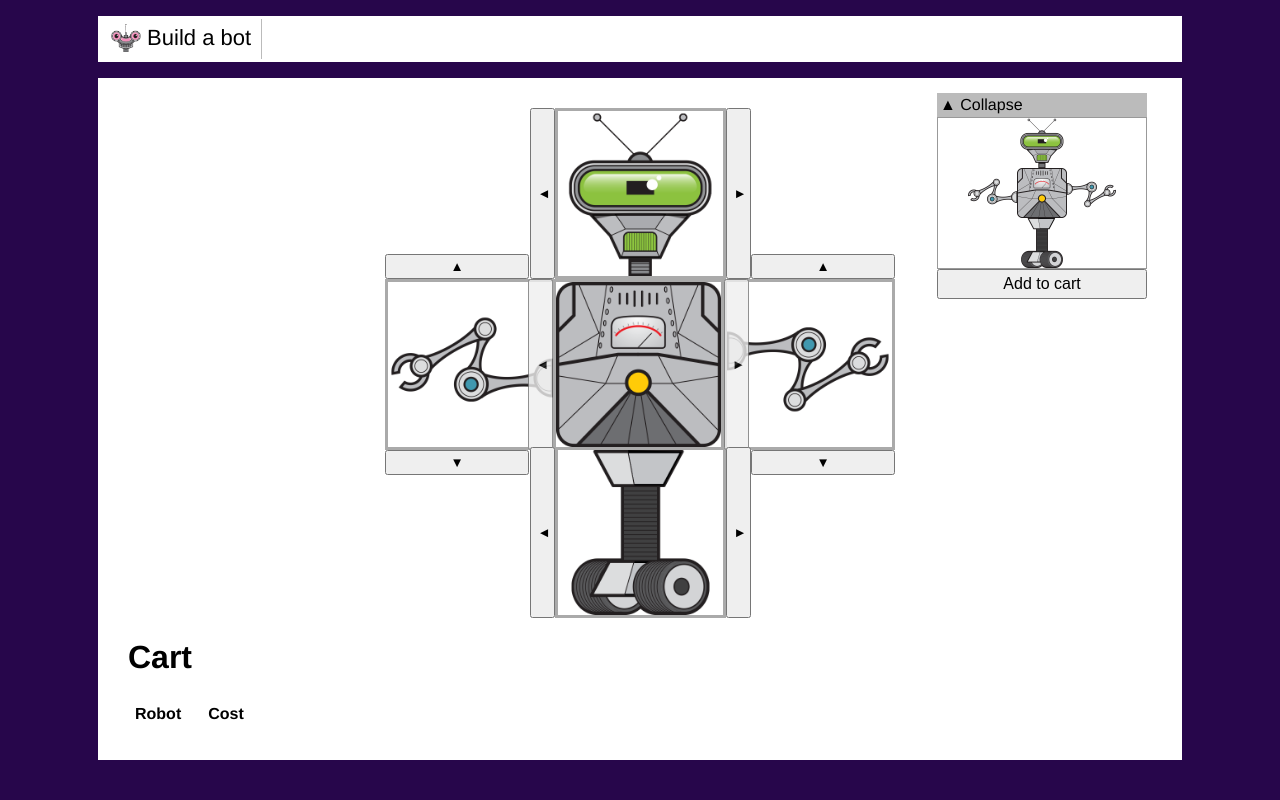
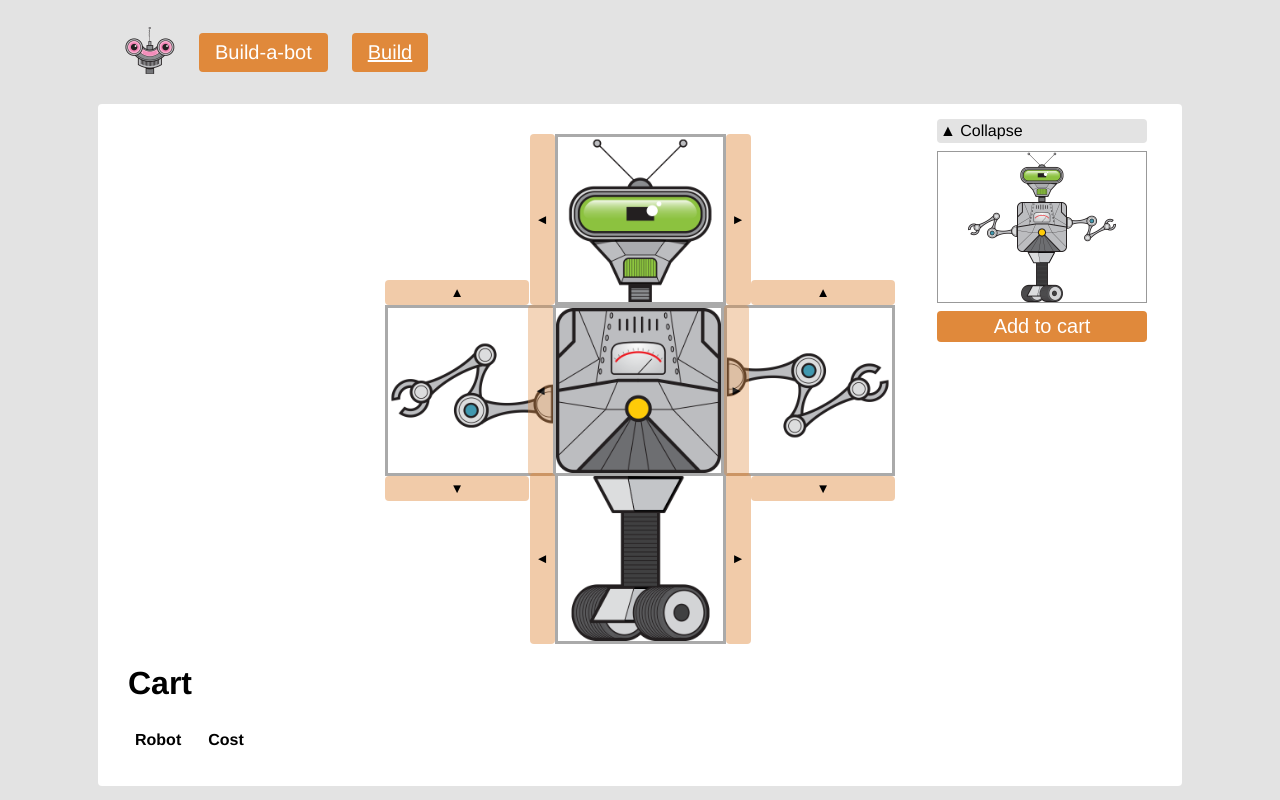
Before and after one commit to FreesiaBloom/vueFund, a Vue app in the folder build-bot/: page /#/build in a window 1280 px wide. Built offline with nearby package versions, Linux system fonts and the light colour scheme.

Commit message:
styling active link

```diff
--- a/build-bot/src/App.vue
+++ b/build-bot/src/App.vue
@@ -4,9 +4,16 @@
       <nav>
         <ul>
           <li class="nav-item">
-            <router-link class="nav-link" :to="{name: 'Home'}">
-              <img class="logo" src="./assets/build-a-bot-logo.png" />
-              Build a bot
+            <img class="logo" src="./assets/build-a-bot-logo.png" />
+          </li>
+          <li class="nav-item">
+            <router-link class="nav-link" :to="{name: 'Home'}" exact>
+              Build-a-bot
+            </router-link>
+          </li>
+          <li class="nav-item">
+            <router-link class="nav-link" :to="{name: 'Build'}" exact>
+              Build
             </router-link>
           </li>
         </ul>
@@ -30,7 +37,7 @@ export default {
 body {
   margin: 0;
   padding: 0;
-  background: #27064b;
+  background: #e3e3e3;
 }
 
 main {
@@ -39,12 +46,13 @@ main {
   background: #fff;
   width: 1024px;
   min-height: 300px;
+  border-radius: 4px;
 }
 
 header {
-  background-color: #fff;
   width: 1084px;
   margin: 0 auto;
+  color: #fff;
 }
 </style>
 
@@ -65,19 +73,25 @@ ul {
   display: flex;
 
   .nav-item {
-    display: inline-block;
-    padding: 5px 10px;
-    font-size: 22px;
-    border-right: 1px solid #bbb;
+    display: flex;
+    align-items: center;
+    margin: 8px 0 8px 24px;
+    font-size: 20px;
     .nav-link {
       text-decoration: none;
       color: inherit;
+      background: #e0893b;
+      padding: 8px 16px;
+      border-radius: 4px;
+    }
+    .router-link-active {
+      text-decoration: underline;
     }
   }
 }
 
 .logo {
   vertical-align: middle;
-  height: 30px;
+  height: 50px;
 }
 </style>
--- a/build-bot/src/build/PartSelector.vue
+++ b/build-bot/src/build/PartSelector.vue
@@ -121,6 +121,9 @@ export default {
   left: -28px;
   width: 25px;
   height: 171px;
+  background: #e0893b70;
+  border: none;
+  border-radius: 4px;
 }
 .next-selector {
   position: absolute;
@@ -129,6 +132,9 @@ export default {
   right: -28px;
   width: 25px;
   height: 171px;
+  background: #e0893b70;
+  border: none;
+  border-radius: 4px;
 }
 .left .prev-selector:after,  .right .prev-selector:after{
   content: '\25B2'
--- a/build-bot/src/build/RobotBuilder.vue
+++ b/build-bot/src/build/RobotBuilder.vue
@@ -225,6 +225,11 @@ export default {
   width: 210px;
   padding: 4px;
   font-size: 1rem;
+  background: #e0893b;
+  border: none;
+  border-radius: 4px;
+  color: #fff;
+  font-size: 20px;
 }
 td,
 th {
@@ -247,6 +252,7 @@ th {
 }
 .preview-content {
   border: 1px solid #999;
+  margin: 8px 0;
 }
 .preview img {
   width: 50px;
--- a/build-bot/src/home/HomePage.vue
+++ b/build-bot/src/home/HomePage.vue
@@ -4,8 +4,12 @@
       <img src="../assets/robot-home.png" class="home-robot" aria-hidden="true">
     </div>
     <div class="get-started">
-      <button>
-        <router-link to="/build">Get started building your first robot!</router-link>
+      <button class="btn">
+        <router-link
+          to="/build"
+          class="btn-link">
+            Get started building your first robot!
+        </router-link>
       </button>
     </div>
   </div>
@@ -21,9 +25,19 @@ export default {
 </script>
 
 <!-- Add "scoped" attribute to limit CSS to this component only -->
-<style scoped>
+<style lang="scss" scoped>
 .home {
   text-align: center;
+  .btn {
+    background: #e0893b;
+    padding: 8px 16px;
+    border-radius: 4px;
+    border: none;
+    &-link {
+      text-decoration: none;
+      color: #fff;
+    }
+  }
 }
 
 .home-robot {
--- a/build-bot/src/shared/CollapsibleSection.vue
+++ b/build-bot/src/shared/CollapsibleSection.vue
@@ -25,8 +25,9 @@ export default {
 
 <style scoped>
     .header {
-        background: #bbb;
+        background: #e3e3e3;
         padding: 3px;
         cursor: pointer;
+        border-radius: 4px;
     }
 </style>
```
